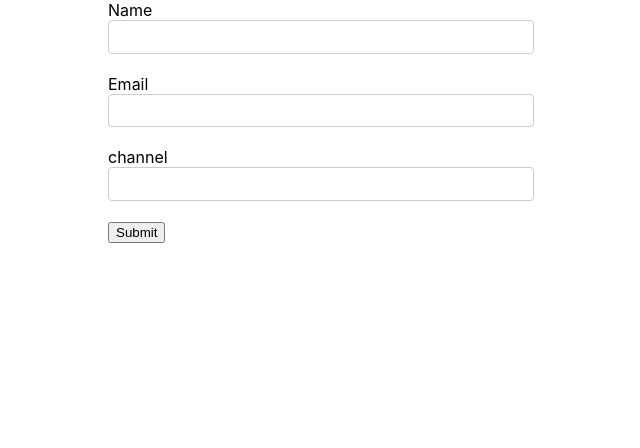
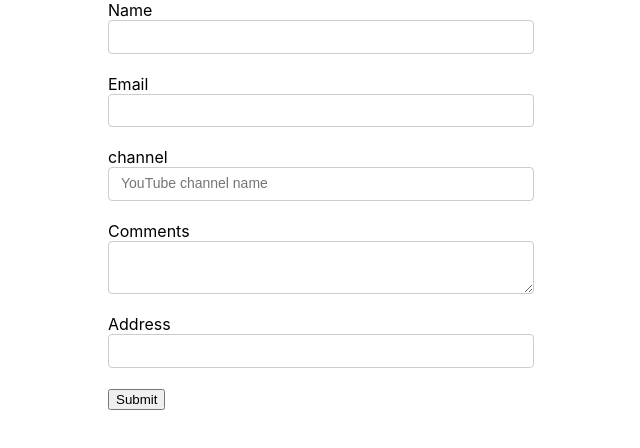
Before and after one commit to kiran226/formik, a React (Create React App) app: page / in a window 1280 px wide. Shown: the top 448 px of the page, without its empty margins (319-959 px from the left). Built offline with nearby package versions, Linux system fonts and the light colour scheme.

Commit message:
error message revisted with custom component, render props pattern, address field

```diff
--- a/src/App.css
+++ b/src/App.css
@@ -8,7 +8,8 @@
   margin-bottom: 5px;
 }
 input[type="text"],
-input[type="email"]{
+input[type="email"],
+textarea{
   display: block;
   width:400px;
   padding: 6px 12px;
--- /dev/null
+++ b/src/components/TextError.js
@@ -0,0 +1,9 @@
+import React from 'react'
+
+export const TextError = (props) => {
+    return (
+        <div className="error">
+            {props.children}
+        </div>
+    )
+}
--- a/src/components/YouTubeForm.js
+++ b/src/components/YouTubeForm.js
@@ -1,11 +1,14 @@
 import React from 'react'
 import { Formik,Form,Field,ErrorMessage } from 'formik';
 import * as Yup from 'yup';
+import { TextError } from './TextError';
 
 const initialValues={
     name:'',
     email:'',
     channel:'',
+    comments:'',
+    address :''
 };
 // const validate= values =>{
 //     let errors={};
@@ -44,17 +47,42 @@
         <div className="form-control">
             <label htmlFor="name">Name</label>
             <Field type="text" id="name" name="name"/>
-            <ErrorMessage name='name'/>
+            <ErrorMessage name='name' component={TextError}/>
         </div>
         <div className="form-control">
             <label htmlFor="email">Email</label>
             <Field type="email" id="email" name="email"/>
-            <ErrorMessage name='email' />
+            <ErrorMessage name='email'>
+                {(errorMes)=>{
+                   return( <div className="error">{errorMes}</div> )
+                }}
+            </ErrorMessage>
         </div>
         <div className="form-control">
             <label htmlFor="channel">channel</label>
-            <Field type="text" id="channel" name="channel" />
+            <Field type="text" id="channel" name="channel" placeholder="YouTube channel name"/>
             <ErrorMessage name="channel" />
+        </div>
+        <div className="form-control">
+            <label htmlFor="commetns">Comments</label>
+            <Field as="textarea" id="comments" name="comments"/>
+        </div>
+        <div className="form-control">
+            <label htmlFor="address">Address</label>
+            <Field name="addresss">
+                {
+                    (props)=>{
+                        const {field,form,meta}=props
+                        console.log("Render props",props)
+                        return (
+                            <div>
+                                <input type="text" id="address" {...field}/>
+                                {meta.touched && meta.error ? <div>{meta.error}</div> : null}
+                            </div>
+                        )
+                    }
+                }
+            </Field>
         </div>
         <button type="submit">Submit</button>
         </Form>
```
